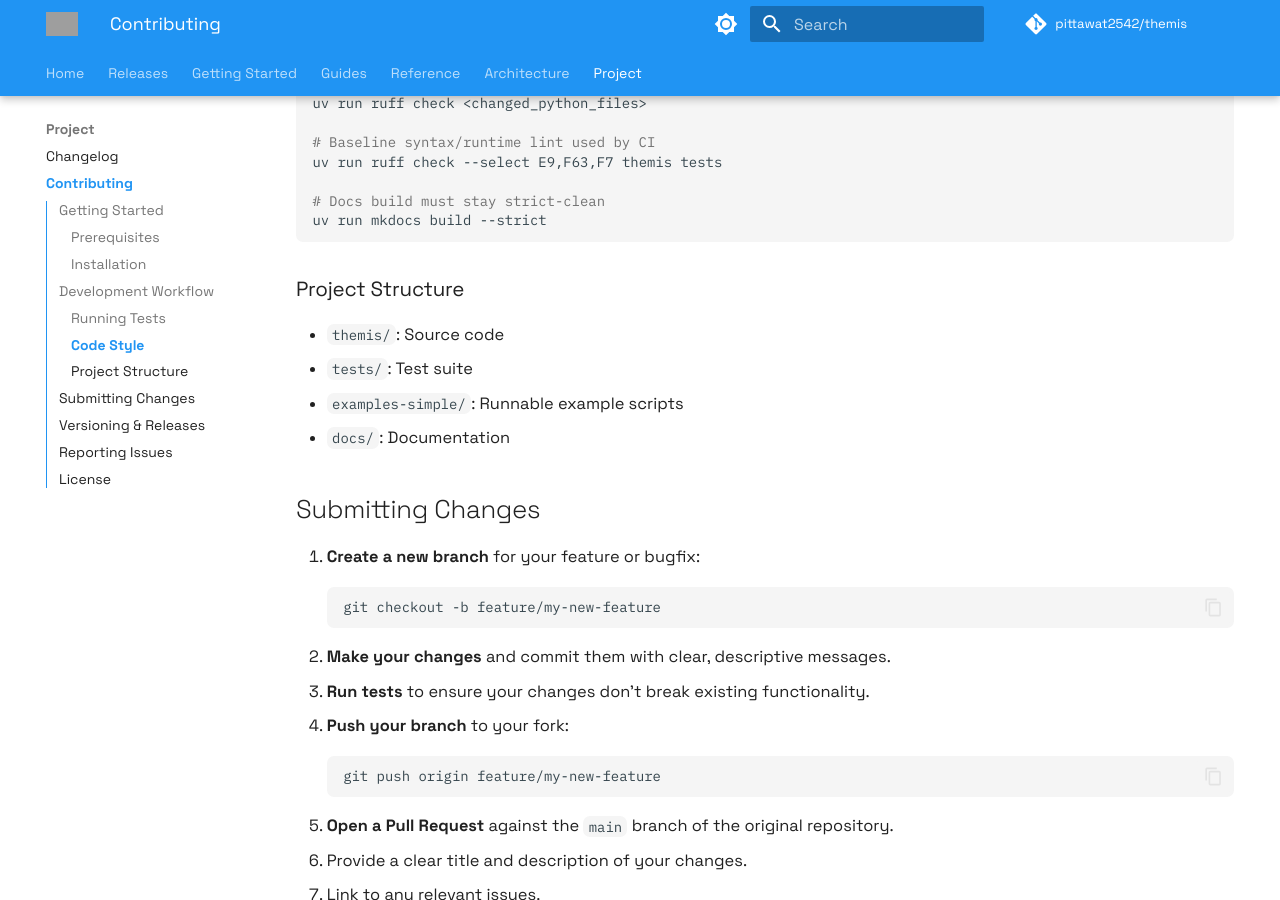
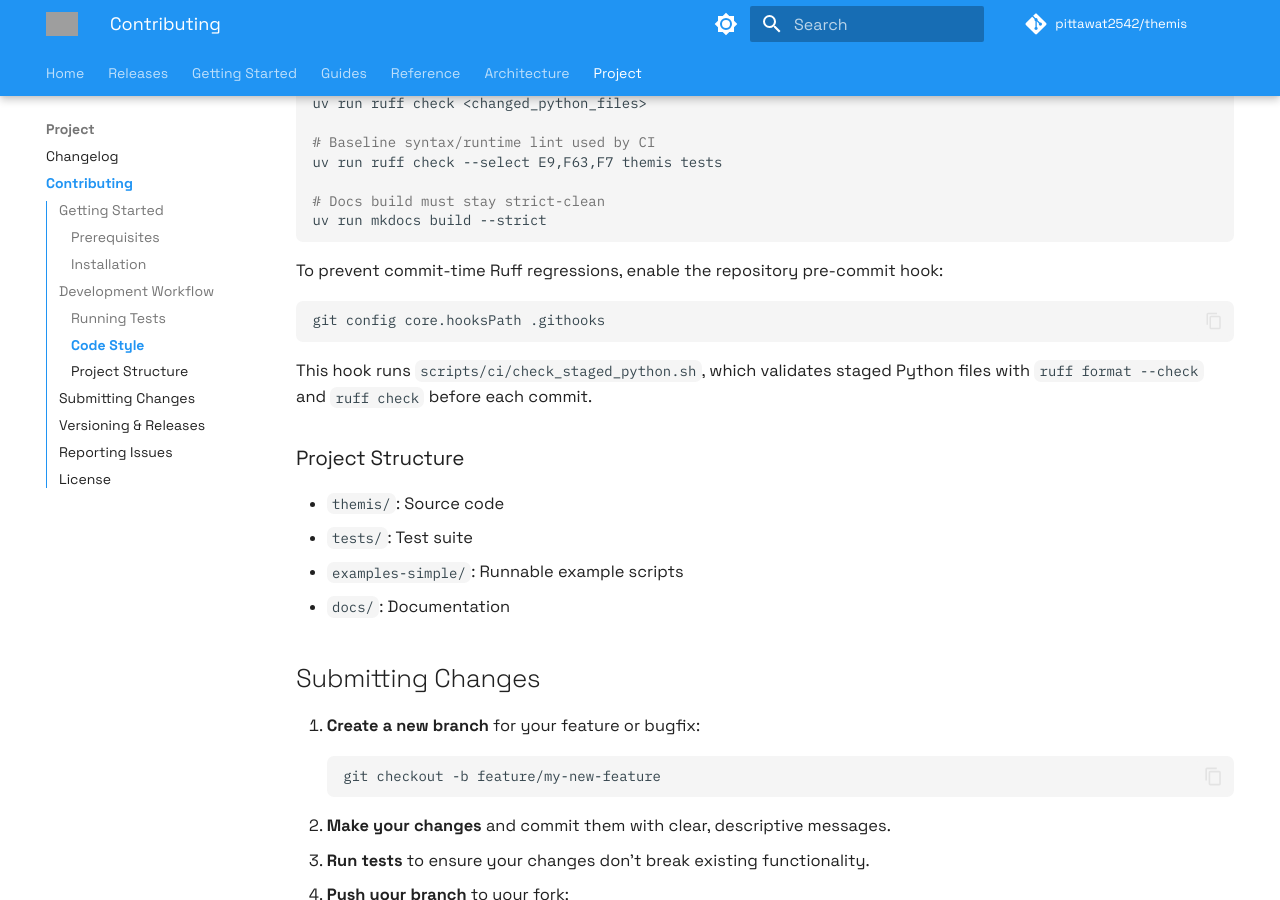
Before and after one commit to Pittawat2542/themis, an MkDocs documentation site: the page built from docs/CONTRIBUTING.md, in a window 1280 px wide and 900 px high, scrolled down 1576 px. Built offline with MkDocs 1.6.1 and Material for MkDocs 9.7.7, drawn with Linux system fonts in a browser that asks for light colours; comment, search, counter and statistics services are not loaded; the version menu is left out; grey boxes are pictures that could not be loaded.

Commit message:
Add staged-file Ruff pre-commit guard

````diff
--- a/docs/CONTRIBUTING.md
+++ b/docs/CONTRIBUTING.md
@@ -73,6 +73,15 @@ uv run ruff check --select E9,F63,F7 themis tests
 uv run mkdocs build --strict
 ```
 
+To prevent commit-time Ruff regressions, enable the repository pre-commit hook:
+
+```bash
+git config core.hooksPath .githooks
+```
+
+This hook runs `scripts/ci/check_staged_python.sh`, which validates staged Python
+files with `ruff format --check` and `ruff check` before each commit.
+
 ### Project Structure
 
 - `themis/`: Source code
````
Also changed, not shown: CONTRIBUTING.md (+9 -0 lines), 3 other files.
